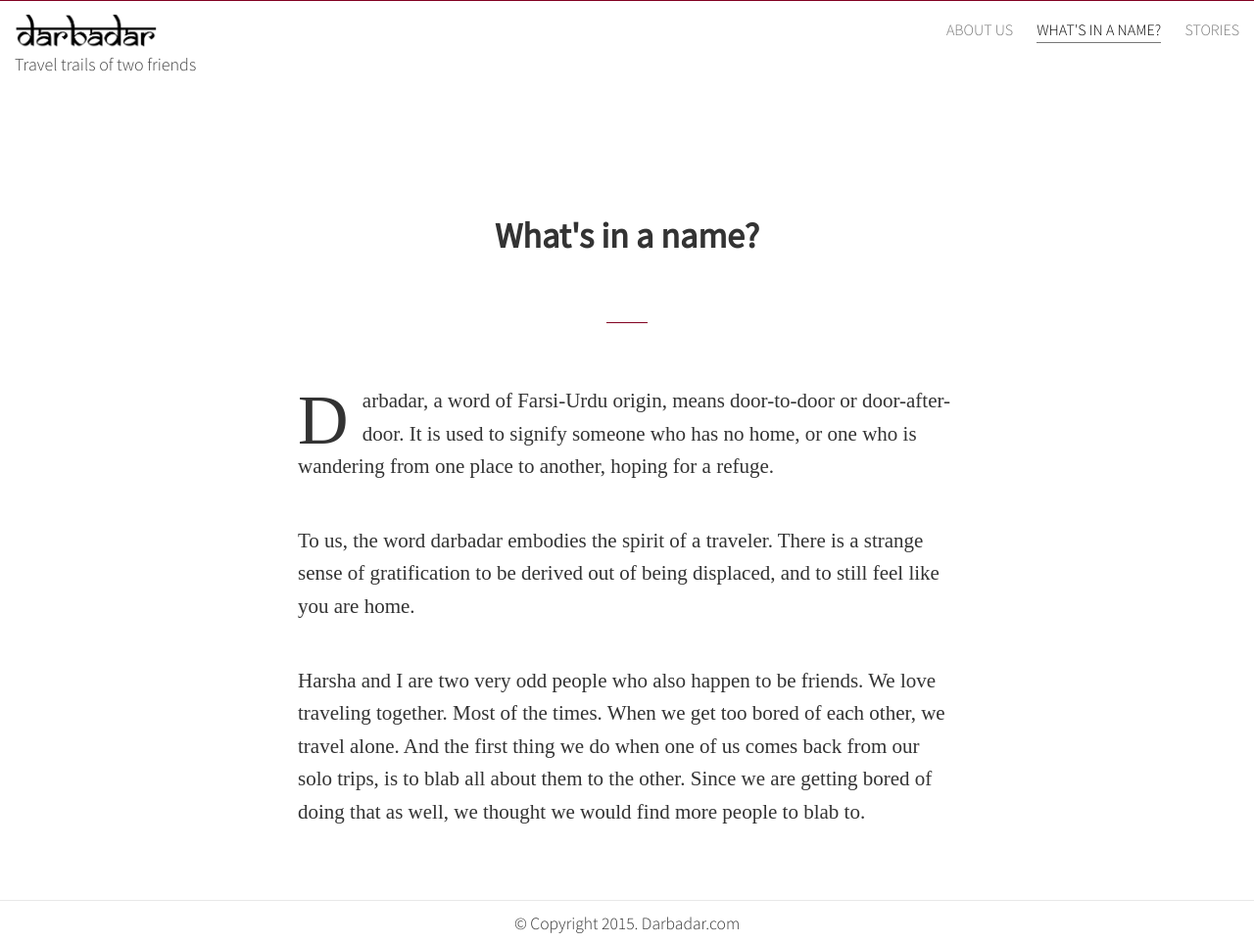
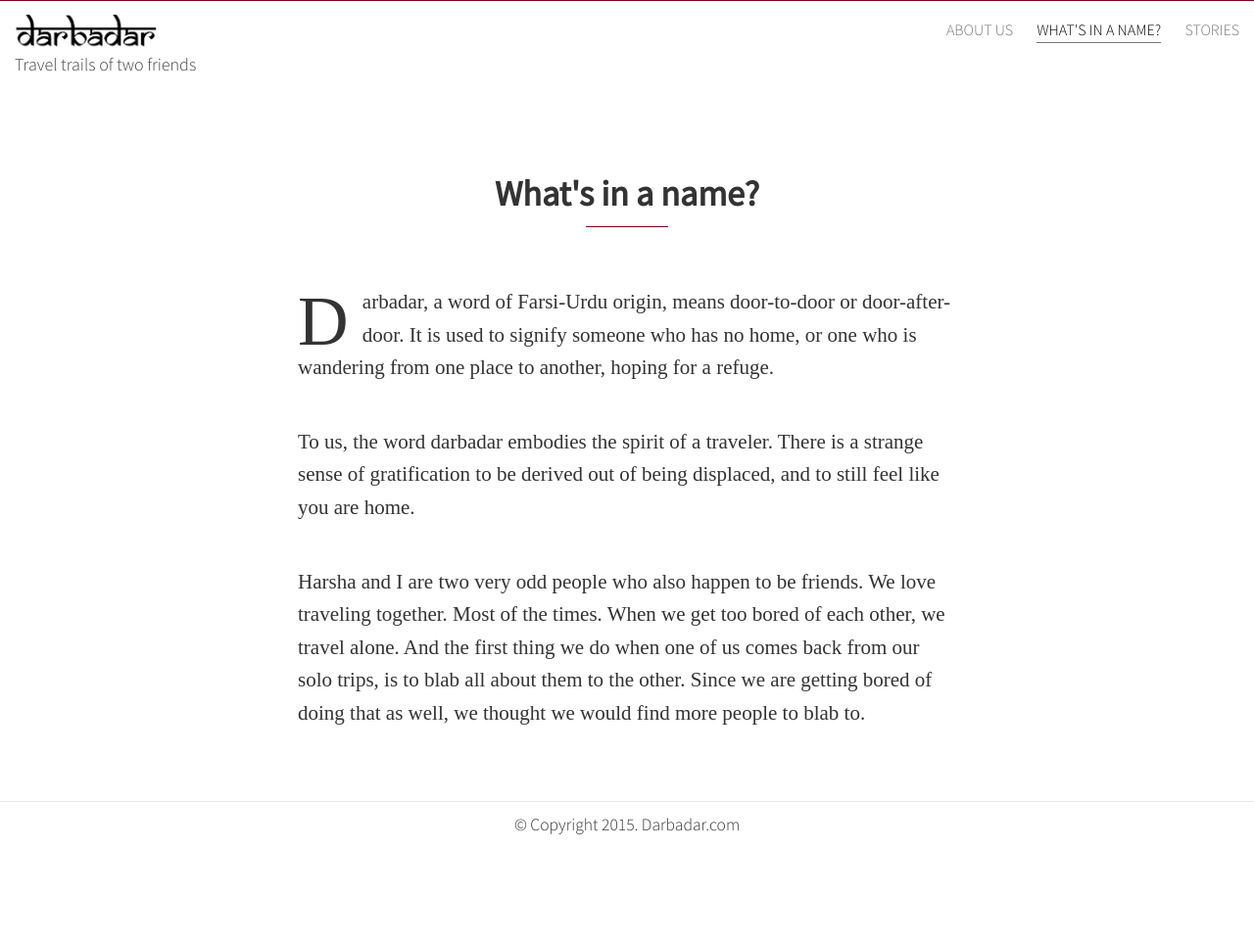
Before and after one commit to harshac/darbadar, a Jekyll site: the page built from darbadar.md, in a window 1280 px wide. Shown: the whole page at 98% size. Built offline with Jekyll 4.4.1, drawn with Linux system fonts in a browser that asks for light colours; nearby versions of some CDN libraries; some web fonts are replaced; after the commit the page ends 900 px from its top, so only the background shows below that.

Commit message:
Modifying page header styling

```diff
--- a/_layouts/page.html
+++ b/_layouts/page.html
@@ -4,9 +4,9 @@ layout: default
 <div class="post">
 
   {% if page.featureImage %}
-  	<header class="post-header" style="background-image:url('{{page.featureImage}}')">
+  	<header class="page-heading" style="background-image:url('{{page.featureImage}}')">
   {% else %}
-   	<header class="post-header">
+   	<header class="page-heading">
   {% endif %}
   		<h1 class="post-title">{{ page.title }}</h1>
   	</header>
```
